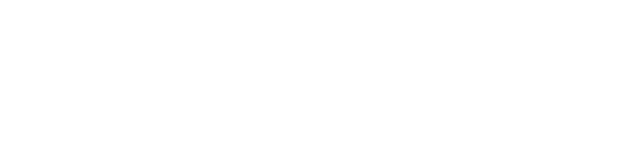
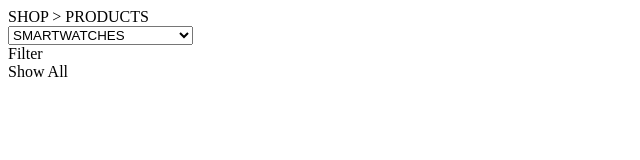
Before and after one commit to HishamAbualhaj/store_js, a plain HTML site: page index.html in a window 1280 px wide. Shown: the whole page, without its empty margins (0-640 px from the left). Drawn offline with Linux system fonts and the light colour scheme.

Commit message:
building main structure for our page

```diff
--- a/index.html
+++ b/index.html
@@ -1,11 +1,39 @@
 <!DOCTYPE html>
 <html lang="en">
-<head>
-    <meta charset="UTF-8">
-    <meta name="viewport" content="width=device-width, initial-scale=1.0">
+  <head>
+    <meta charset="UTF-8" />
+    <meta name="viewport" content="width=device-width, initial-scale=1.0" />
     <title>Store</title>
-</head>
-<body>
+  </head>
+  <body>
+    <div class="site-wrapper">
+      <div class="container">
+        <div class="products">
+          <div class="products__header">
+            <div class="products__title">
+              <span>SHOP</span> > <span>PRODUCTS</span>
+            </div>
+          </div>
 
-</body>
+          <div class="products__filter">
+            <div class="products__filter-input">
+              <select id="category" title="Category">
+                <option value="SMARTWATCHES">SMARTWATCHES</option>
+                <option value="CELLPHONES">CELLPHONES</option>
+                <option value="COMPUTERS and LAPTOPS">
+                  COMPUTERS &amp; LAPTOPS
+                </option>
+                <option value="ACCESSORIES">ACCESSORIES</option>
+              </select>
+            </div>
+
+            <div class="products__filter-button filter">Filter</div>
+            <div class="products__filter-button showAll">Show All</div>
+          </div>
+
+          <div class="products__list"></div>
+        </div>
+      </div>
+    </div>
+  </body>
 </html>
```
